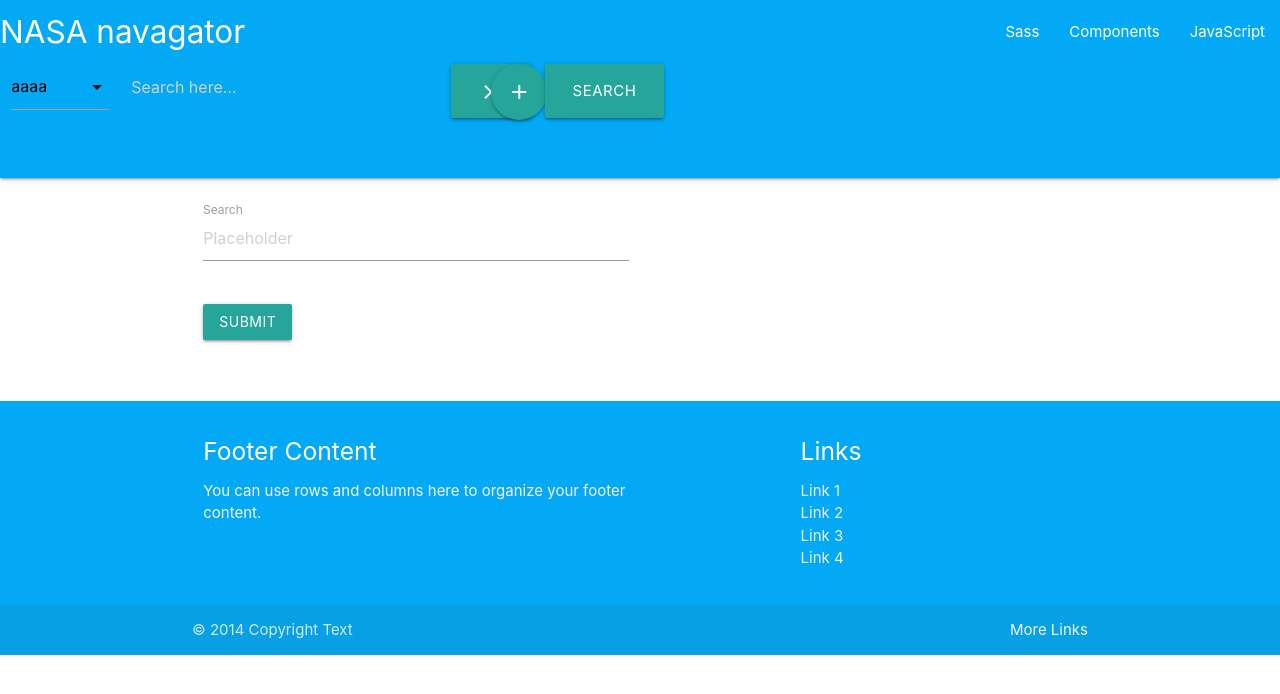
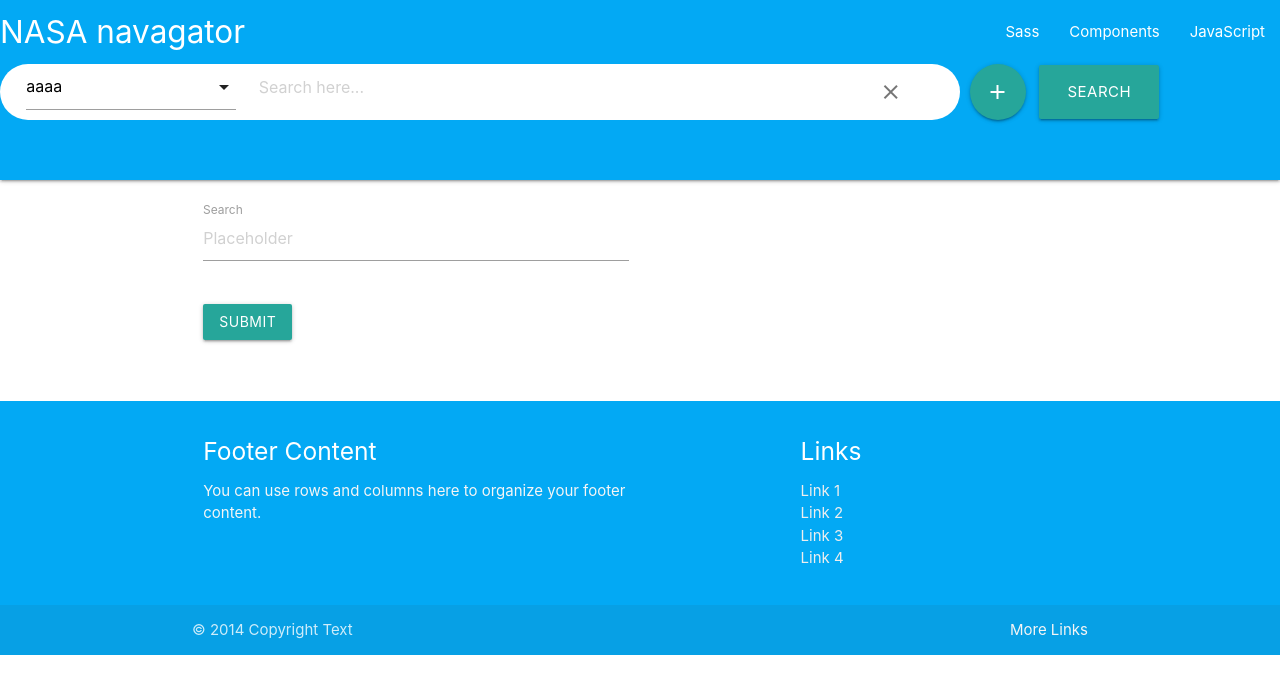
Before and after one commit to mjkern/NASAnavigator, a Jekyll site: the page built from index.html, in a window 1280 px wide. Shown: the top 694 px of the page. Built offline with Jekyll 4.4.1, drawn with Linux system fonts in a browser that asks for light colours.

Commit message:
styles for search bar

```diff
--- a/_includes/header.html
+++ b/_includes/header.html
@@ -11,12 +11,12 @@
       </div>
       <div class="nav-content">
         <div class="row">
-          <form class="col s6">
+          <form class="col s12">
             <div class="row">
-              <div class="col s9">
+              <div class="col s12 m9">
 
-                <div class="row criterion">
-                  <div class="input-field col s3">
+                <div class="row criterion" id="criterion-0">
+                  <div class="input-field col s3" id="domain-0">
                     <select>
                       <option value="aaaa" selected >aaaa</option>
                       <option value="bbbb">bbbb</option>
@@ -24,19 +24,18 @@
                     </select>
                   </div>
                   <div class="input-field col s8">
-                    <input placeholder="Search here..." id="search0" type="text" class="validate" />
+                    <input placeholder="Search here..." id="search-0" type="text" class="validate" />
                   </div>
                   <div class="col s1">
-                    <button class="btn-large waves-effect waves-light remove-criterion"><i class="material-icons">close</i></button>
+                    <a class="clear-criterion"><i class="material-icons md-dark">close</i></a>
                   </div>
                 </div>
 
               </div>
-              <div class="col s1">
-                <a class="btn-floating btn-large waves-effect waves-light"><i class="material-icons">add</i></a>
-              </div>
-              <div class="col s2">
-                <button class="btn-large waves-effect waves-light" type="submit" name="action">Search</button>
+              <div class="col s12 m3">
+                <div class="row" id="search-actions">
+                  <a class="btn-floating btn-large vertical waves-effect waves-light" id="add-criterion"><i class="material-icons">add</i></a>
+                  <button class="btn-large waves-effect waves-light" type="submit" name="action">Search</button>
               </div>
             </div>
           </form>
--- a/_sass/overrides.scss
+++ b/_sass/overrides.scss
@@ -1,4 +1,5 @@
 
+// color scheme generated by materialize
 $primary-color-dark:   #0288D1;
 $primary-color:        #03A9F4;
 $primary-color-light:  #B3E5FC;
@@ -7,3 +8,35 @@ $accent-color:         #CDDC39;
 $primary-text-color:   #212121;
 $secondary-text-color: #757575;
 $divider-color:        #BDBDBD;
+
+// search bar
+.criterion {
+  background-color: $primary-color-text;
+  border-radius: 10000px; // arbitrarily large radius makes pill shape
+  padding-right: 1em;
+  padding-left: 1em;
+}
+
+.clear-criterion {
+  cursor: pointer; // make x look clickable
+}
+
+#search-actions .btn-large {
+  margin-left: 3%;
+}
+
+// material icons
+// found here
+/* Rules for sizing the icon. */
+.material-icons.md-18 { font-size: 18px; }
+.material-icons.md-24 { font-size: 24px; }
+.material-icons.md-36 { font-size: 36px; }
+.material-icons.md-48 { font-size: 48px; }
+
+/* Rules for using icons as black on a light background. */
+.material-icons.md-dark { color: rgba(0, 0, 0, 0.54); }
+.material-icons.md-dark.md-inactive { color: rgba(0, 0, 0, 0.26); }
+
+/* Rules for using icons as white on a dark background. */
+.material-icons.md-light { color: rgba(255, 255, 255, 1); }
+.material-icons.md-light.md-inactive { color: rgba(255, 255, 255, 0.3); }
```
